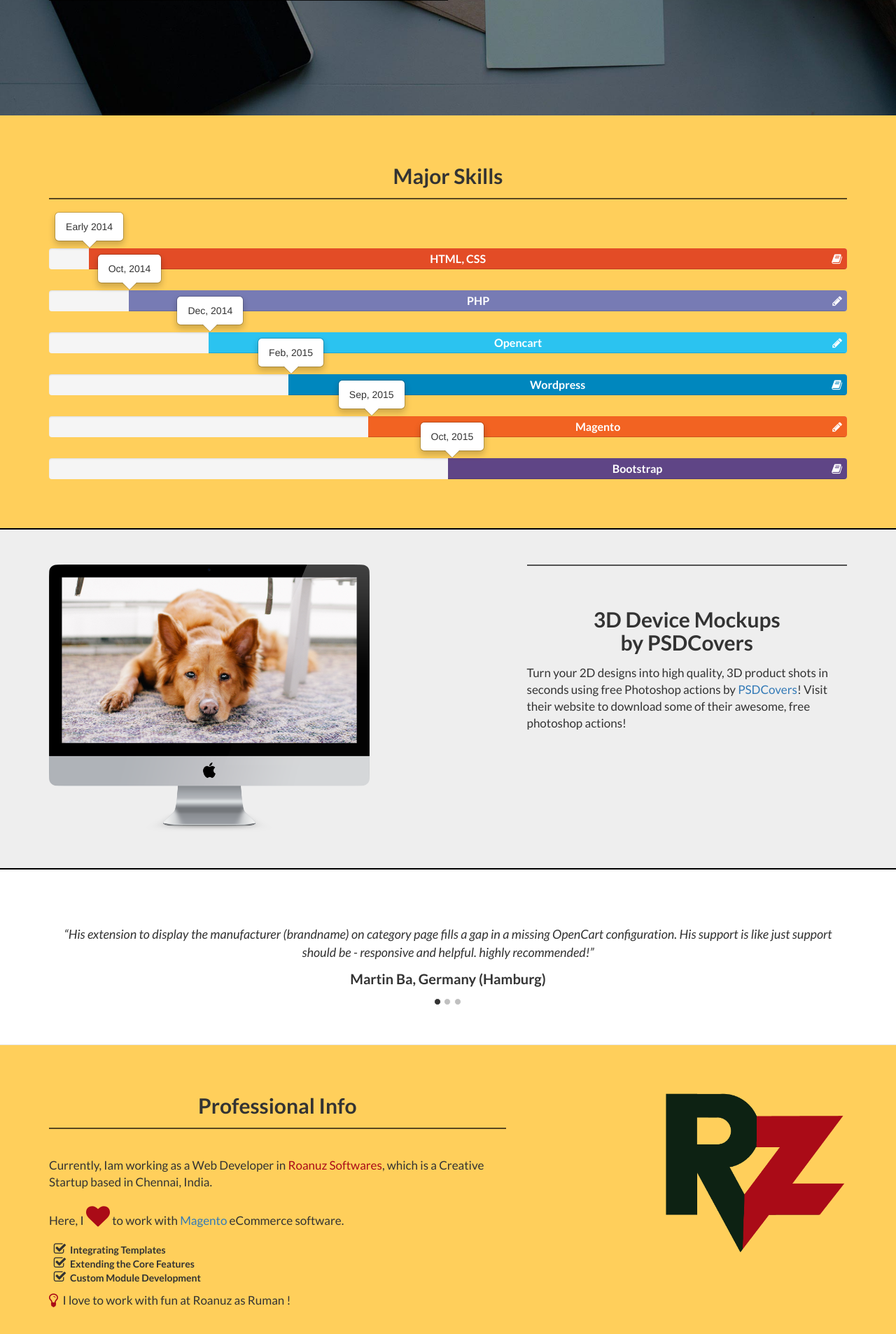
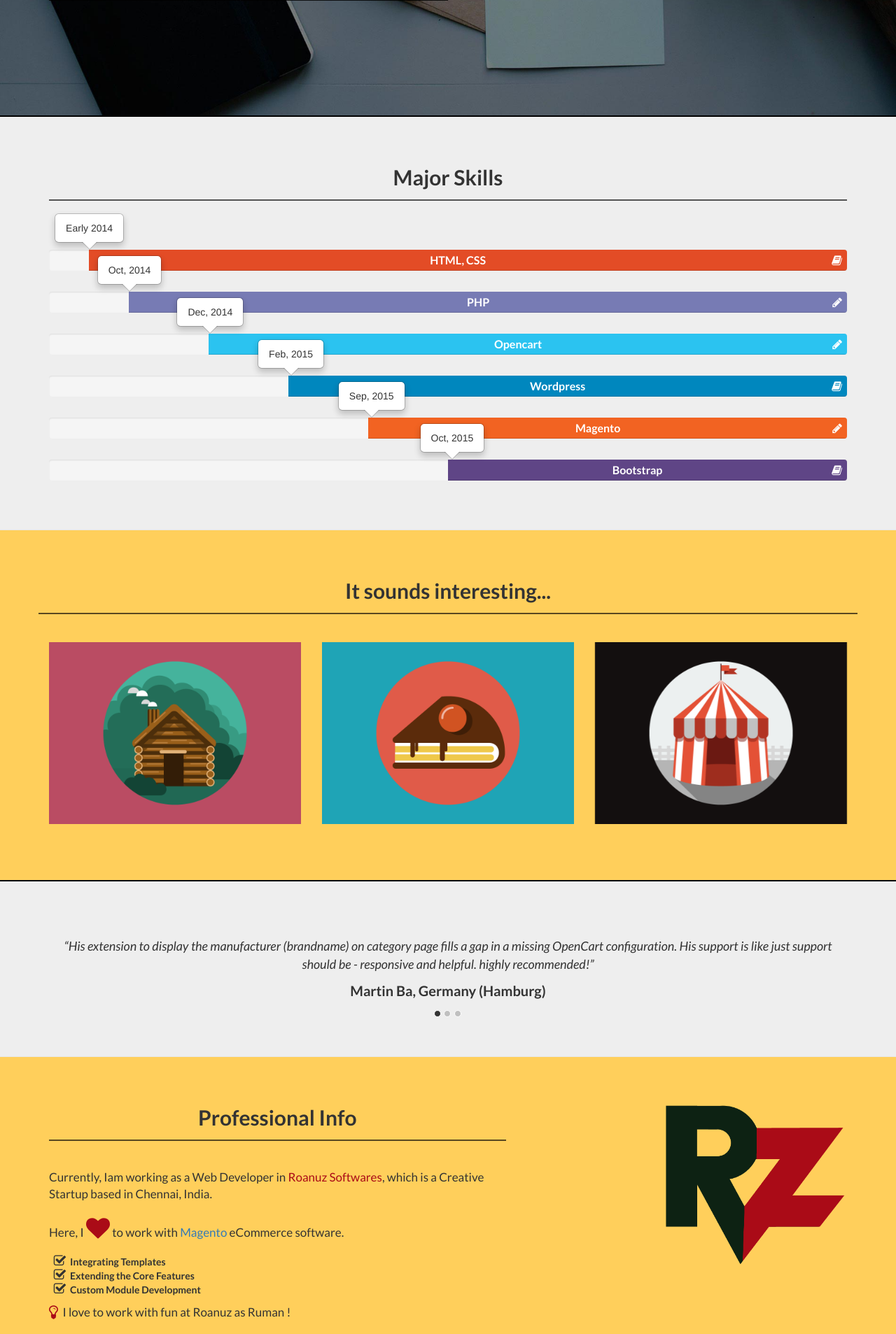
Before and after one commit to IamSaiSudheer/IamSaiSudheer, a PHP site: page / in a window 1280 px wide. Shown: the part 601-2508 px from the top of the page at 70% size. Run offline with PHP 8.4, Linux system fonts and the light colour scheme; some libraries are stand-ins or nearby versions.

Commit message:
Started working on Portfolio Section, fixed issues in Skills section.

```diff
--- a/css/landing-page.css
+++ b/css/landing-page.css
@@ -341,6 +341,7 @@ p.testimonial {
 span.client-name {
     font-size: 20px;
 }
+/*  Major Skills Progress Bar CSS   */
 .progress {
     height: 30px;
     margin-top: 30px;
@@ -365,13 +366,13 @@ span.client-name {
 .progress-bar-bootstrap {
     background-color: #5F4586;
 }
-
 .progress-bar-html {
     position: relative;
 }
 .progress-bar-wordpress {
     background-color: #0087BE;
 }
+/*  Major Skills Progress Bar Popup CSS   */
 #horizontal-style {
     display: table;
     width: 90%;
@@ -425,3 +426,112 @@ li[data-position="90"] {
 .popover {
     z-index: 0;
 }
+/*  Portfolio Items Showcase CSS   */
+#portfolio .portfolio-item {
+  margin: 0 0 15px;
+  right: 0;
+}
+#portfolio .portfolio-item .portfolio-link {
+  display: block;
+  position: relative;
+  max-width: 400px;
+  margin: 0 auto;
+}
+#portfolio .portfolio-item .portfolio-link .caption {
+  background: rgba(24, 188, 156, 0.9);
+  position: absolute;
+  width: 100%;
+  height: 100%;
+  opacity: 0;
+  transition: all ease 0.5s;
+  -webkit-transition: all ease 0.5s;
+  -moz-transition: all ease 0.5s;
+}
+#portfolio .portfolio-item .portfolio-link .caption:hover {
+  opacity: 1;
+}
+#portfolio .portfolio-item .portfolio-link .caption .caption-content {
+  position: absolute;
+  width: 100%;
+  height: 20px;
+  font-size: 20px;
+  text-align: center;
+  top: 50%;
+  margin-top: -12px;
+  color: white;
+}
+#portfolio .portfolio-item .portfolio-link .caption .caption-content i {
+  margin-top: -12px;
+}
+#portfolio .portfolio-item .portfolio-link .caption .caption-content h3,
+#portfolio .portfolio-item .portfolio-link .caption .caption-content h4 {
+  margin: 0;
+}
+#portfolio * {
+  z-index: 2;
+}
+@media (min-width: 767px) {
+  #portfolio .portfolio-item {
+    margin: 0 0 30px;
+  }
+}
+/*  Portfolio Items Modal CSS   */
+.portfolio-modal .modal-content {
+  border-radius: 0;
+  background-clip: border-box;
+  -webkit-box-shadow: none;
+  box-shadow: none;
+  border: none;
+  min-height: 100%;
+  padding: 100px 0;
+  text-align: center;
+}
+.portfolio-modal .modal-content h2 {
+  margin: 0;
+  font-size: 3em;
+}
+.portfolio-modal .modal-content img {
+  margin-bottom: 30px;
+}
+.portfolio-modal .modal-content .item-details {
+  margin: 30px 0;
+}
+.portfolio-modal .close-modal {
+  position: absolute;
+  width: 75px;
+  height: 75px;
+  background-color: transparent;
+  top: 25px;
+  right: 25px;
+  cursor: pointer;
+}
+.portfolio-modal .close-modal:hover {
+  opacity: 0.3;
+}
+.portfolio-modal .close-modal .lr {
+  height: 75px;
+  width: 1px;
+  margin-left: 35px;
+  background-color: #2C3E50;
+  transform: rotate(45deg);
+  -ms-transform: rotate(45deg);
+  /* IE 9 */
+  -webkit-transform: rotate(45deg);
+  /* Safari and Chrome */
+  z-index: 1051;
+}
+.portfolio-modal .close-modal .lr .rl {
+  height: 75px;
+  width: 1px;
+  background-color: #2C3E50;
+  transform: rotate(90deg);
+  -ms-transform: rotate(90deg);
+  /* IE 9 */
+  -webkit-transform: rotate(90deg);
+  /* Safari and Chrome */
+  z-index: 1052;
+}
+.portfolio-modal .modal-backdrop {
+  opacity: 0;
+  display: none;
+}
--- a/index.html
+++ b/index.html
@@ -85,9 +85,10 @@
             </div>
         </div>
 
+
         <!-- Skills Section -->
     	<section id="skills">
-            <div class="content-section-a">
+            <div class="content-section-b">
                 <div class="container">
                     <h2 class="section-heading">Major Skills</h2>
                     <hr class="section-heading-spacer">
@@ -160,25 +161,52 @@
 
         <!-- Portfolio Section -->
         <section id="portfolio">
-            <div class="content-section-b">
+            <div class="content-section-a">
                 <div class="container">
                     <div class="row">
-                        <div class="col-lg-5 col-lg-offset-1 col-sm-push-6  col-sm-6">
-                            <hr class="section-heading-spacer">
-                            <div class="clearfix"></div>
-                            <h2 class="section-heading">3D Device Mockups<br>by PSDCovers</h2>
-                            <p class="lead">Turn your 2D designs into high quality, 3D product shots in seconds using free Photoshop actions by <a target="_blank" href="http://www.psdcovers.com/">PSDCovers</a>! Visit their website to download some of their awesome, free photoshop actions!</p>
+                        <h2 class="section-heading">It sounds interesting...</h2>
+                        <hr class="section-heading-spacer">
+                    </div>
+
+                    <div class="row">
+                        <div class="col-sm-4 portfolio-item">
+                            <a href="#portfolioModal1" class="portfolio-link" data-toggle="modal">
+                                <div class="caption">
+                                    <div class="caption-content">
+                                        <i class="fa fa-search-plus fa-3x"></i>
+                                    </div>
+                                </div>
+                                <img src="img/portfolio/cabin.png" class="img-responsive" alt="">
+                            </a>
                         </div>
-                        <div class="col-lg-5 col-sm-pull-6  col-sm-6">
-                            <img class="img-responsive" src="img/dog.png" alt="">
+                        <div class="col-sm-4 portfolio-item">
+                            <a href="#portfolioModal2" class="portfolio-link" data-toggle="modal">
+                                <div class="caption">
+                                    <div class="caption-content">
+                                        <i class="fa fa-search-plus fa-3x"></i>
+                                    </div>
+                                </div>
+                                <img src="img/portfolio/cake.png" class="img-responsive" alt="">
+                            </a>
+                        </div>
+                        <div class="col-sm-4 portfolio-item">
+                            <a href="#portfolioModal3" class="portfolio-link" data-toggle="modal">
+                                <div class="caption">
+                                    <div class="caption-content">
+                                        <i class="fa fa-search-plus fa-3x"></i>
+                                    </div>
+                                </div>
+                                <img src="img/portfolio/circus.png" class="img-responsive" alt="">
+                            </a>
                         </div>
                     </div>
                 </div>
             </div>
         </section>
 
+
         <!-- Testimonials Section -->
-        <div class="content-section-c">
+        <div class="content-section-b">
             <div class="container">
                 <div class="row">
                     <div class="col-md-12">
@@ -225,6 +253,7 @@
                 </div>
             </div>
         </div>
+
 
         <!-- Professional Section -->
         <section id="work">
@@ -344,7 +373,121 @@
         </footer>
 
 
-        <!-- Social Sidebar Widget Section -->
+        <!-- Portfolio Modals -->
+        <div class="portfolio-modal modal fade" id="portfolioModal1" tabindex="-1" role="dialog" aria-hidden="true">
+            <div class="modal-content">
+                <div class="close-modal" data-dismiss="modal">
+                    <div class="lr">
+                        <div class="rl">
+                        </div>
+                    </div>
+                </div>
+                <div class="container">
+                    <div class="row">
+                        <div class="col-lg-8 col-lg-offset-2">
+                            <div class="modal-body">
+                                <h2>MTJ Cart.com, Gujarat(India)</h2>
+                                <hr class="star-primary">
+                                <img src="img/portfolio/Sellers-MTJCart.png" class="img-responsive img-centered" alt="">
+                                <p>The <a href="https://www.mtjcart.com/" target="_blank">MTJCart.com</a> guys came up with a small requirement i.e., they are looking for a Notification of Seller not approved, on Multimerch System. They asked me to implement that status in Admin Dashboard Stats Panel.</p>
+
+                                <p>I implemented that admin feature with the help of OCMOD flavour within 2 business days. You can view the sample image attached above in this post.</p>
+
+                                <ul class="list-inline item-details">
+                                    <li>Client:
+                                        <strong><a href="https://www.mtjcart.com/" target="_blank">MTJ Cart</a>
+                                        </strong>
+                                    </li>
+                                    <li>Date:
+                                        <strong>May 2016</strong>
+                                    </li>
+                                    <li>Service:
+                                        <strong>Opencart Plugin Developement</strong>
+                                    </li>
+                                </ul>
+                                <button type="button" class="btn btn-default" data-dismiss="modal"><i class="fa fa-times"></i> Close</button>
+                            </div>
+                        </div>
+                    </div>
+                </div>
+            </div>
+        </div>
+        <div class="portfolio-modal modal fade" id="portfolioModal2" tabindex="-1" role="dialog" aria-hidden="true">
+            <div class="modal-content">
+                <div class="close-modal" data-dismiss="modal">
+                    <div class="lr">
+                        <div class="rl">
+                        </div>
+                    </div>
+                </div>
+                <div class="container">
+                    <div class="row">
+                        <div class="col-lg-8 col-lg-offset-2">
+                            <div class="modal-body">
+                                <h2>Project Title</h2>
+                                <hr class="star-primary">
+                                <img src="img/portfolio/cake.png" class="img-responsive img-centered" alt="">
+                                <p>Use this area of the page to describe your project. The icon above is part of a free icon set by <a href="https://sellfy.com/p/8Q9P/jV3VZ/">Flat Icons</a>. On their website, you can download their free set with 16 icons, or you can purchase the entire set with 146 icons for only $12!</p>
+                                <ul class="list-inline item-details">
+                                    <li>Client:
+                                        <strong><a href="http://startbootstrap.com">Start Bootstrap</a>
+                                        </strong>
+                                    </li>
+                                    <li>Date:
+                                        <strong><a href="http://startbootstrap.com">April 2014</a>
+                                        </strong>
+                                    </li>
+                                    <li>Service:
+                                        <strong><a href="http://startbootstrap.com">Web Development</a>
+                                        </strong>
+                                    </li>
+                                </ul>
+                                <button type="button" class="btn btn-default" data-dismiss="modal"><i class="fa fa-times"></i> Close</button>
+                            </div>
+                        </div>
+                    </div>
+                </div>
+            </div>
+        </div>
+        <div class="portfolio-modal modal fade" id="portfolioModal3" tabindex="-1" role="dialog" aria-hidden="true">
+            <div class="modal-content">
+                <div class="close-modal" data-dismiss="modal">
+                    <div class="lr">
+                        <div class="rl">
+                        </div>
+                    </div>
+                </div>
+                <div class="container">
+                    <div class="row">
+                        <div class="col-lg-8 col-lg-offset-2">
+                            <div class="modal-body">
+                                <h2>Project Title</h2>
+                                <hr class="star-primary">
+                                <img src="img/portfolio/circus.png" class="img-responsive img-centered" alt="">
+                                <p>Use this area of the page to describe your project. The icon above is part of a free icon set by <a href="https://sellfy.com/p/8Q9P/jV3VZ/">Flat Icons</a>. On their website, you can download their free set with 16 icons, or you can purchase the entire set with 146 icons for only $12!</p>
+                                <ul class="list-inline item-details">
+                                    <li>Client:
+                                        <strong><a href="http://startbootstrap.com">Start Bootstrap</a>
+                                        </strong>
+                                    </li>
+                                    <li>Date:
+                                        <strong><a href="http://startbootstrap.com">April 2014</a>
+                                        </strong>
+                                    </li>
+                                    <li>Service:
+                                        <strong><a href="http://startbootstrap.com">Web Development</a>
+                                        </strong>
+                                    </li>
+                                </ul>
+                                <button type="button" class="btn btn-default" data-dismiss="modal"><i class="fa fa-times"></i> Close</button>
+                            </div>
+                        </div>
+                    </div>
+                </div>
+            </div>
+        </div>
+
+        <!-- Sticky Social Sidebar Widget Section -->
         <div class="sticky-container">
             <ul class="sticky">
                 <li>
@@ -369,12 +512,11 @@
         </div>
 
 
-        <!-- All the Script files loaded here -->
+        <!-- Javascript files are placed at bottom here -->
         <script src="js/jquery.js"></script>
         <script src="js/bootstrap.min.js"></script>
         <script src="js/validator.js"></script>
         <script src="js/contact.js"></script>
-
         <script type="text/javascript">
             $(document).ready(function() {
               //carousel options
@@ -385,7 +527,6 @@
 
             $('.mypopover').popover('show');
         </script>
-
         <script async defer src="https://maps.googleapis.com/maps/api/js?key=AIzaSyCp0QoATv6eiXkpVGgtseHV_m_Ahi3Md1k&callback=initMap"></script>
         <script>
             function initMap() {
@@ -446,6 +587,5 @@
                 });
             }
         </script>
-
     </body>
 </html>
```
Also changed, not shown: img/portfolio/Sellers-MTJCart.png (added), img/portfolio/cabin.png (added), img/portfolio/cake.png (added), img/portfolio/circus.png (added), img/portfolio/game.png (added), img/portfolio/safe.png (added), img/portfolio/submarine.png (added).
